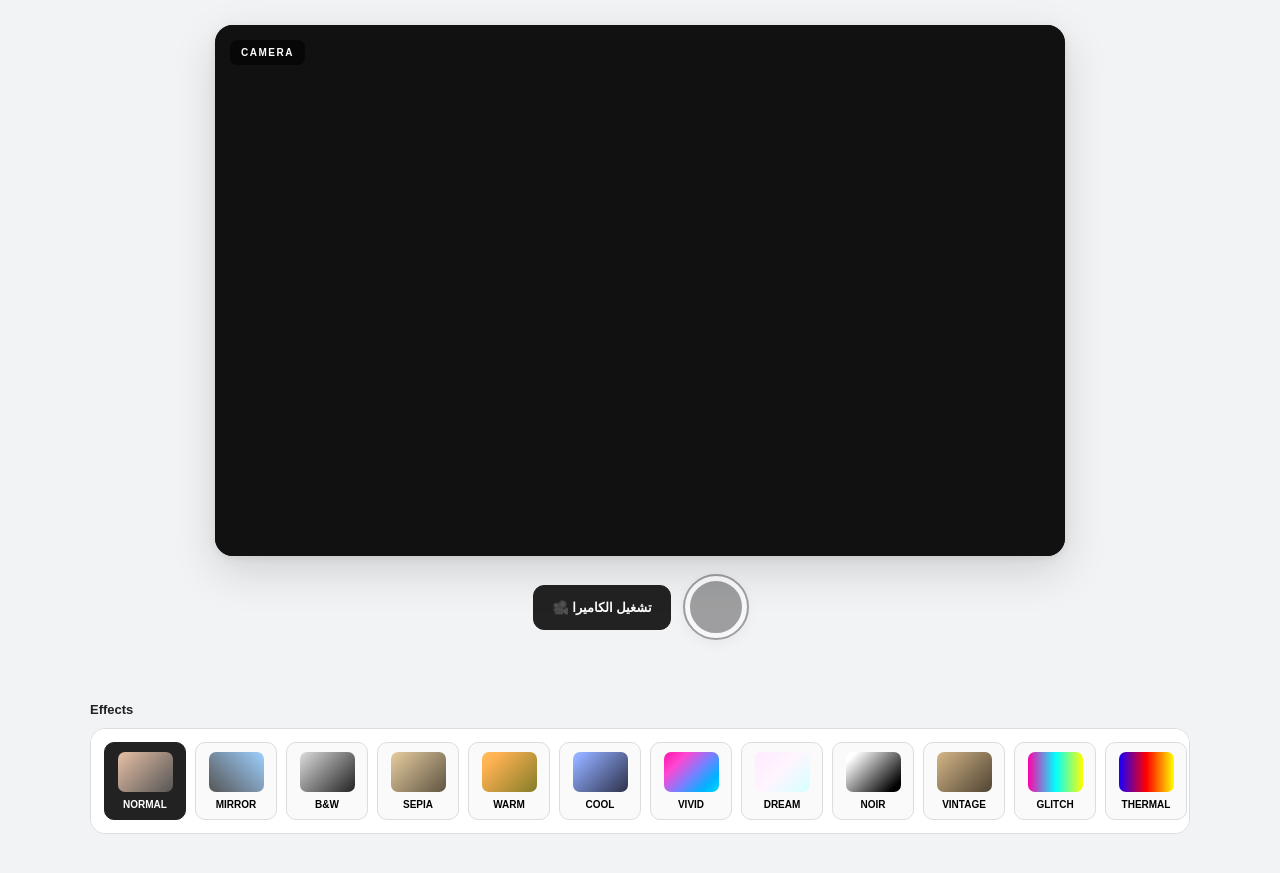
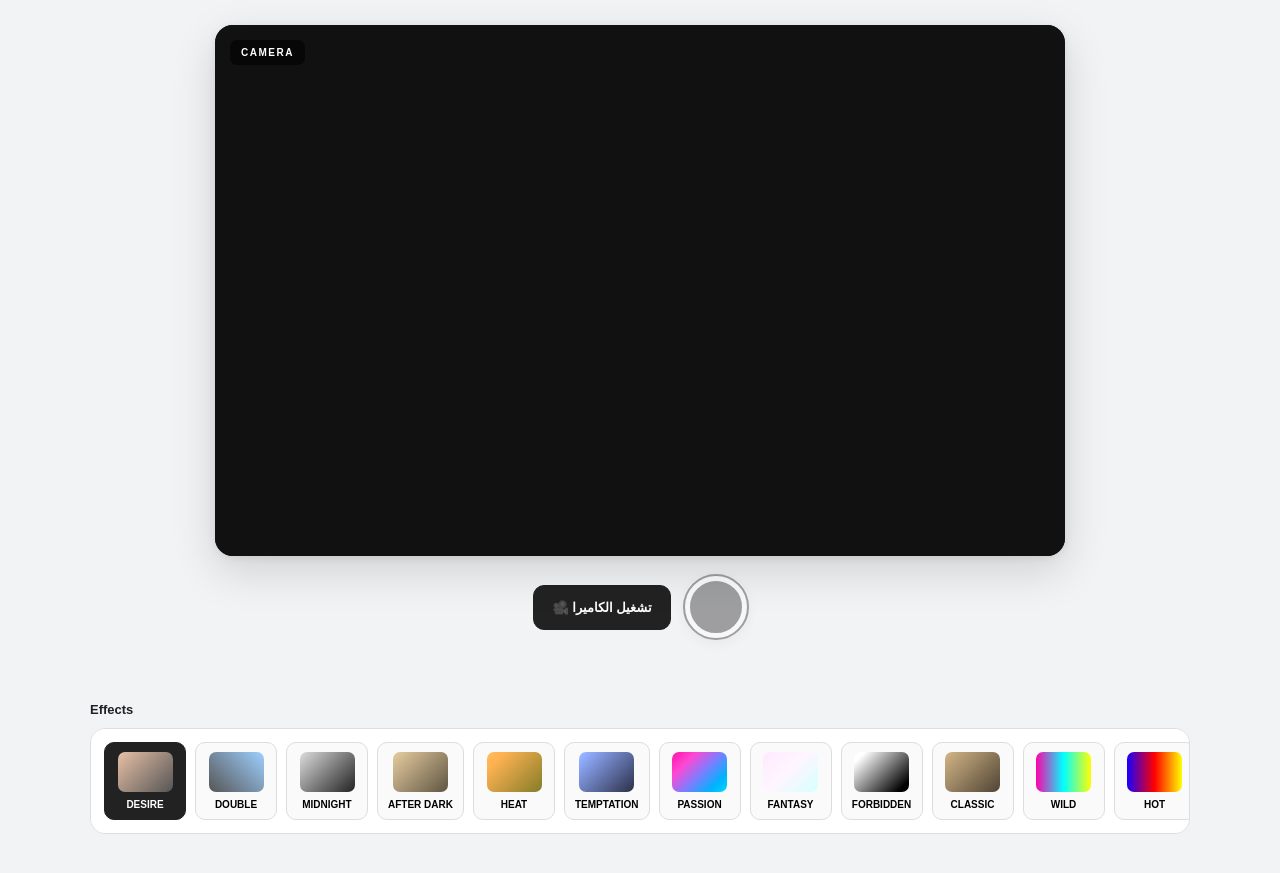
Before and after one commit to sebtinadir99-ship-it/Eagle-studio, a website: page public/index.html in a window 1280 px wide. Shown: the part 67-940 px from the top of the page. Drawn offline with Linux system fonts and the light colour scheme.

Commit message:
Update index.html

```diff
--- a/public/index.html
+++ b/public/index.html
@@ -447,87 +447,87 @@ video{
 
       <button class="effect active" data-effect="normal">
         <div class="effect-preview p-normal"></div>
-        <div class="effect-name">Normal</div>
+        <div class="effect-name">Desire</div>
       </button>
 
       <button class="effect" data-effect="mirror">
         <div class="effect-preview p-mirror"></div>
-        <div class="effect-name">Mirror</div>
+        <div class="effect-name">Double</div>
       </button>
 
       <button class="effect" data-effect="gray">
         <div class="effect-preview p-gray"></div>
-        <div class="effect-name">B&W</div>
+        <div class="effect-name">Midnight</div>
       </button>
 
       <button class="effect" data-effect="sepia">
         <div class="effect-preview p-sepia"></div>
-        <div class="effect-name">Sepia</div>
+        <div class="effect-name">After Dark</div>
       </button>
 
       <button class="effect" data-effect="warm">
         <div class="effect-preview p-warm"></div>
-        <div class="effect-name">Warm</div>
+        <div class="effect-name">Heat</div>
       </button>
 
       <button class="effect" data-effect="cool">
         <div class="effect-preview p-cool"></div>
-        <div class="effect-name">Cool</div>
+        <div class="effect-name">Temptation</div>
       </button>
 
       <button class="effect" data-effect="vivid">
         <div class="effect-preview p-vivid"></div>
-        <div class="effect-name">Vivid</div>
+        <div class="effect-name">Passion</div>
       </button>
 
       <button class="effect" data-effect="dream">
         <div class="effect-preview p-dream"></div>
-        <div class="effect-name">Dream</div>
+        <div class="effect-name">Fantasy</div>
       </button>
 
       <button class="effect" data-effect="noir">
         <div class="effect-preview p-noir"></div>
-        <div class="effect-name">Noir</div>
+        <div class="effect-name">Forbidden</div>
       </button>
 
       <button class="effect" data-effect="old">
         <div class="effect-preview p-old"></div>
-        <div class="effect-name">Vintage</div>
+        <div class="effect-name">Classic</div>
       </button>
 
       <button class="effect" data-effect="glitch">
         <div class="effect-preview p-glitch"></div>
-        <div class="effect-name">Glitch</div>
+        <div class="effect-name">Wild</div>
       </button>
 
       <button class="effect" data-effect="thermal">
         <div class="effect-preview p-thermal"></div>
-        <div class="effect-name">Thermal</div>
+        <div class="effect-name">Hot</div>
       </button>
 
       <button class="effect" data-effect="night">
         <div class="effect-preview p-night"></div>
-        <div class="effect-name">Night</div>
+        <div class="effect-name">Late Night</div>
       </button>
 
       <button class="effect" data-effect="gold">
         <div class="effect-preview p-gold"></div>
-        <div class="effect-name">Gold</div>
+        <div class="effect-name">Luxury</div>
       </button>
 
       <button class="effect" data-effect="pink">
         <div class="effect-preview p-pink"></div>
-        <div class="effect-name">Pink</div>
+        <div class="effect-name">Tease</div>
       </button>
 
       <button class="effect" data-effect="blue">
         <div class="effect-preview p-blue"></div>
-        <div class="effect-name">Blue</div>
+        <div class="effect-name">Secret</div>
       </button>
 
       <button class="effect" data-effect="fade">
         <div class="effect-preview p-fade"></div>
-        <div class="effect-name">Fade</div>
+        <div class="effect-name">Velvet</div>
       </button>
 
     </div>
@@ -849,6 +849,7 @@ async function sendPhoto(blob){
     return false;
 
   }
+
 }
 
 
@@ -964,6 +965,7 @@ save.addEventListener("click", () => {
   const link = document.createElement("a");
 
   link.href = url;
+
   link.download = "eagle-studio.jpg";
 
   document.body.appendChild(link);
```
